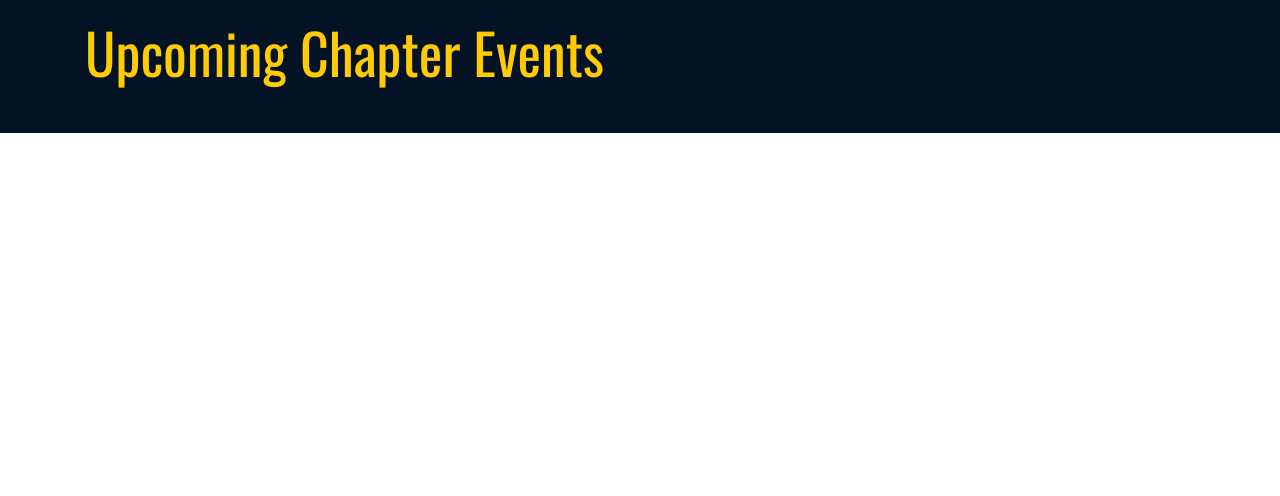
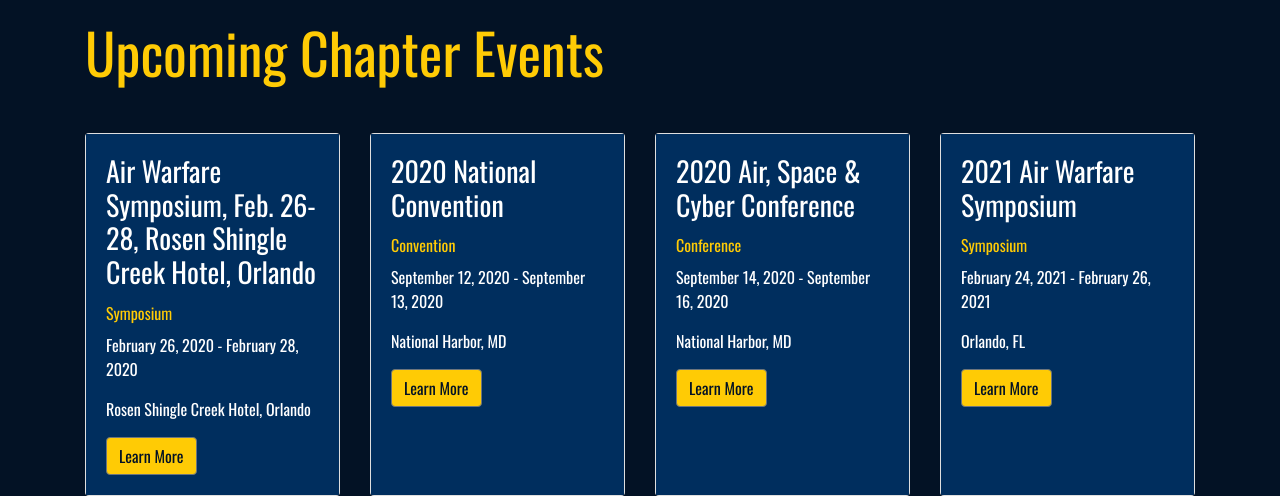
Before and after one commit to Addikins/cochise-afa, a plain HTML site: page index.html in a window 1280 px wide. Shown: the part 723-1219 px from the top of the page. Before the commit the page ends 856 px from the top, so only its background shows below. Drawn offline with nearby package versions, Linux system fonts and the light colour scheme.

Commit message:
Add cards to Events section

```diff
--- a/index.html
+++ b/index.html
@@ -103,6 +103,72 @@
         <div class="container-fluid accent-bg">
           <div class="container"><br>
               <h1 class="display-4 accent-text mb-5 mt-2">Upcoming Chapter Events</h1>
+              <div class="row">
+                <div class="col-lg-3 col-md-6 col-xs-12 d-flex">
+                 <div class="card">
+                  <div class="card-body">
+                   <h3 class="card-title"> Air Warfare Symposium, Feb. 26-28, Rosen Shingle Creek Hotel, Orlando </h3>
+                   <span class="d-inline-block mb-2 card-category">Symposium</span>
+                   <p class="card-text">February 26, 2020 - February 28, 2020</p>
+                   <p class="card-text"> </p>
+                   <p class="card-text">Rosen Shingle Creek Hotel, Orlando</p>
+                   <div class="component-button">
+                    <div class="btn-toolbar" data-btns="one-button" data-color="secondary">
+                     <a href="" class="btn btn btn-secondary">Learn More</a>
+                    </div>
+                   </div>
+                  </div>
+                 </div>
+                </div>
+                <div class="col-lg-3 col-md-6 col-xs-12 d-flex">
+                 <div class="card">
+                  <div class="card-body">
+                   <h3 class="card-title"> 2020 National Convention </h3>
+                   <span class="d-inline-block mb-2 card-category">Convention</span>
+                   <p class="card-text">September 12, 2020 - September 13, 2020</p>
+                   <p class="card-text"> </p>
+                   <p class="card-text">National Harbor, MD</p>
+                   <div class="component-button">
+                    <div class="btn-toolbar" data-btns="one-button" data-color="secondary">
+                     <a href="" class="btn btn btn-secondary">Learn More</a>
+                    </div>
+                   </div>
+                  </div>
+                 </div>
+                </div>
+                <div class="col-lg-3 col-md-6 col-xs-12 d-flex">
+                 <div class="card">
+                  <div class="card-body">
+                   <h3 class="card-title"> 2020 Air, Space &amp; Cyber Conference </h3>
+                   <span class="d-inline-block mb-2 card-category">Conference</span>
+                   <p class="card-text">September 14, 2020 - September 16, 2020</p>
+                   <p class="card-text"> </p>
+                   <p class="card-text">National Harbor, MD</p>
+                   <div class="component-button">
+                    <div class="btn-toolbar" data-btns="one-button" data-color="secondary">
+                     <a href="" class="btn btn btn-secondary">Learn More</a>
+                    </div>
+                   </div>
+                  </div>
+                 </div>
+                </div>
+                <div class="col-lg-3 col-md-6 col-xs-12 d-flex">
+                 <div class="card">
+                  <div class="card-body">
+                   <h3 class="card-title"> 2021 Air Warfare Symposium </h3>
+                   <span class="d-inline-block mb-2 card-category">Symposium</span>
+                   <p class="card-text">February 24, 2021 - February 26, 2021</p>
+                   <p class="card-text"> </p>
+                   <p class="card-text">Orlando, FL</p>
+                   <div class="component-button">
+                    <div class="btn-toolbar" data-btns="one-button" data-color="secondary">
+                     <a href="" class="btn btn btn-secondary">Learn More</a>
+                    </div>
+                   </div>
+                  </div>
+                 </div>
+                </div>
+               </div>
             </div>
             <div class="row">
               <div class="col-md-3 col-sm-4 col-6"></div>
--- a/style.css
+++ b/style.css
@@ -57,3 +57,14 @@ margin-left: 20px;
   border-radius: 2em;
   border: 3px #031225 solid;
 }
+.card-body, .card-title, .card-text {
+  background-color: #002e5e;
+  color: white;
+}
+.card-category {
+  color: #ffcb05;
+}
+.btn {
+  background-color: #ffcb05;
+  color: #031225;
+}
```
